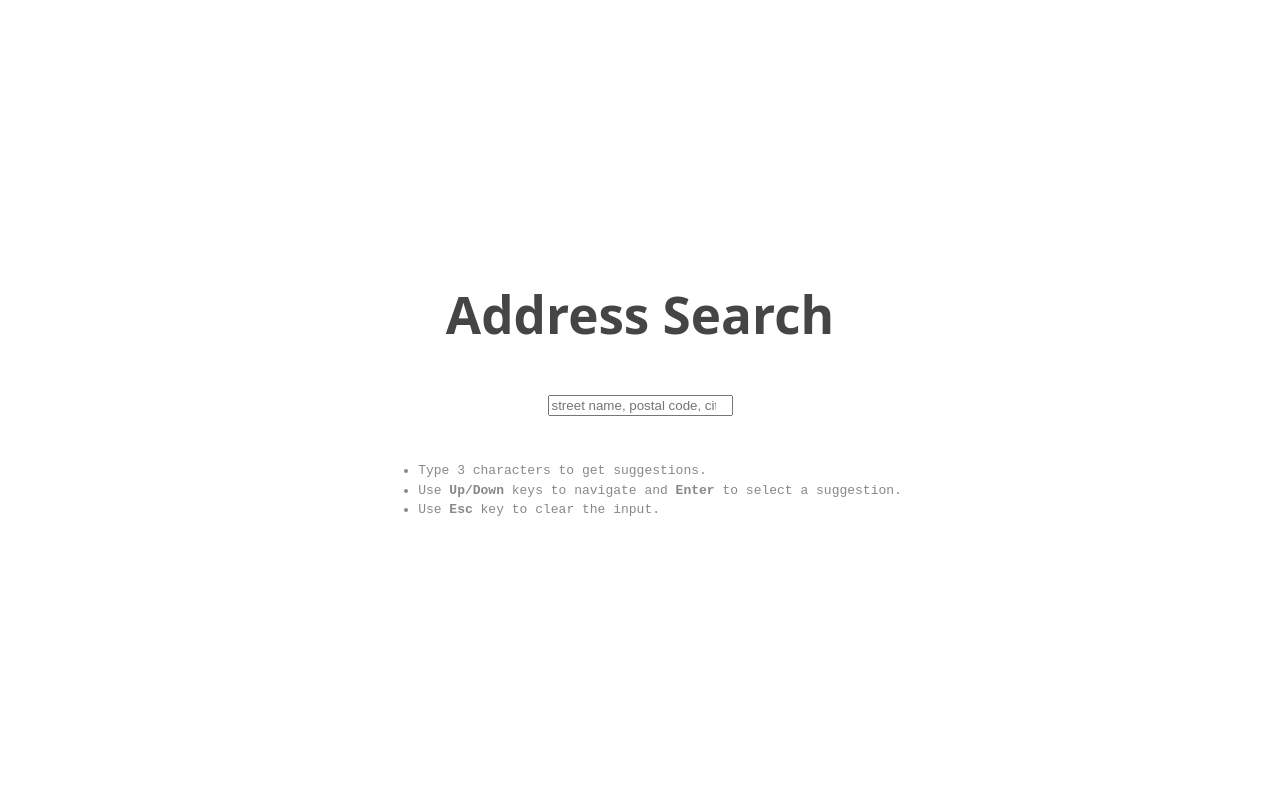
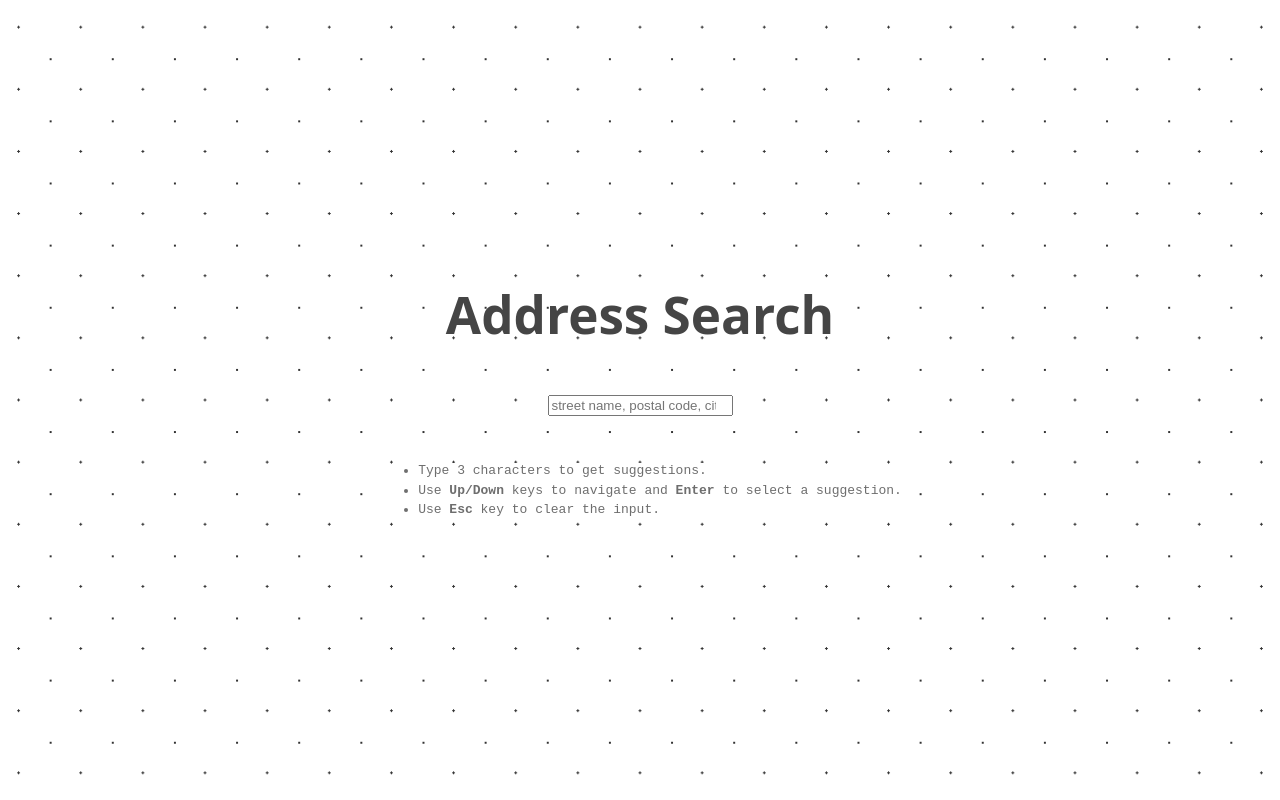
Before and after one commit to gogarufi/unleash, a React (Vite) app in the folder client/: page / in a window 1280 px wide. Built offline with nearby package versions, Linux system fonts and the light colour scheme.

Commit message:
Adjust fancy input animation. Add fancy background

```diff
--- a/client/src/App.css
+++ b/client/src/App.css
@@ -17,4 +17,9 @@
   color: var(--secondary-text-color);
   text-align: left;
   font-family: monospace;
+
+  span {
+    background-color: var(--bg-color);
+    margin-bottom: 0.4em;
+  }
 }
--- a/client/src/App.tsx
+++ b/client/src/App.tsx
@@ -8,13 +8,16 @@ function App() {
       <div className="card">
         <AddressSearch />
         <ul className="tip">
-          <li>Type 3 characters to get suggestions.</li>
           <li>
-            Use <b>Up/Down</b> keys to navigate and <b>Enter</b> to select a
-            suggestion.
+            <span>Type 3 characters to get suggestions.</span>
           </li>
           <li>
-            Use <b>Esc</b> key to clear the input.
+            <span>
+              Use <b>Up/Down</b> keys to navigate and <b>Enter</b> to select a suggestion.
+            </span>
+          </li>
+          <li>
+            <span>Use <b>Esc</b> key to clear the input.</span>
           </li>
         </ul>
       </div>
--- a/client/src/components/AddressSearch.module.css
+++ b/client/src/components/AddressSearch.module.css
@@ -13,10 +13,13 @@
   font-weight: 500;
   font-family: inherit;
   background-color: var(--secondary-bg-color);
-  box-shadow: 0 0 0 transparent;
+  box-shadow: 0 0 0 1px transparent;
   transition: border-color 0.25s;
   anchor-name: --search-anchor;
-  animation: color-switch 6s ease-in-out;
+
+  &:is(:hover) {
+    animation: color-switch 4s ease-in-out;
+  }
 
   &:is(:hover, :focus, :focus-visible) {
     border-color: var(--primary-color);
@@ -31,19 +34,23 @@
 @keyframes color-switch {
   0% {
       border-color: --secondary-bg-color;
-      box-shadow: 0 0 px var(--primary-color);
+      box-shadow: 0 0 0 1px transparent;
   }
   25% {
-      border-color: var(--accent-color);
-      box-shadow: 0 0 8px var(--accent-color);
+      border-color: var(--primary-color);
+      box-shadow: 0 0 2px 1px var(--primary-color);
   }
   50% {
-      border-color: var(--primary-color);
-      box-shadow: 0 0 8px var(--primary-color);
+      border-color: var(--accent-color);
+      box-shadow: 0 0 2px 1px var(--accent-color);
+  }
+  75% {
+      border-color: var(--secondary-accent-color);
+      box-shadow: 0 0 2px 1px var(--secondary-accent-color);
   }
   100% {
       border-color: --secondary-bg-color;
-      box-shadow: 0 0 px transparent;
+      box-shadow: 0 0 0 1px transparent;
   }
 }
 
--- a/client/src/index.css
+++ b/client/src/index.css
@@ -3,19 +3,29 @@
   --primary-color-overlay: #646cff47;
   --primary-color-light-overlay: #646cff1f;
 
-  --accent-color: #9d00ff;
+  --accent-color: #e364ff;
+  --secondary-accent-color: #ad64ff;
 
-  --bg-color: #242424;
+  --bg-color: #151515;
   --secondary-bg-color: #1a1a1a;
+
   --border-color: white;
+  --dot-bright-color: #ffffff;
   --box-shadow-color: black;
 
   --text-color: #ffffffde;
-  --secondary-text-color: #888;
+  --secondary-text-color: #c4c4c4;
 
   color-scheme: light dark;
   color: var(--text-color);
   background-color: var(--bg-color);
+
+  background-image:
+    radial-gradient(circle at 1px 1px, var(--dot-color) 1px, transparent 0),
+    radial-gradient(circle at 50% 50%, var(--dot-color) 1px, transparent 0);
+  background-size: 60px 60px;
+  background-position: center;
+  animation: pulse 8s ease-in-out;
 
   font-family: system-ui, Avenir, Helvetica, Arial, sans-serif;
   line-height: 1.5;
@@ -25,6 +35,18 @@
   text-rendering: optimizeLegibility;
   -webkit-font-smoothing: antialiased;
   -moz-osx-font-smoothing: grayscale;
+}
+
+@property --dot-color {
+  syntax: "<color>";
+  inherits: false;
+  initial-value: #ffffff5e;
+}
+
+@keyframes pulse {
+  0% { background-size: 60px 60px; }
+  50% { background-size: 63px 63px; --dot-color: var(--dot-bright-color); }
+  100% { background-size: 60px 60px; }
 }
 
 body {
@@ -43,9 +65,20 @@ h1 {
 @media (prefers-color-scheme: light) {
   :root {
     --text-color: #454545;
+
     --bg-color: #ffffff;
     --secondary-bg-color: #f9f9f9;
+
     --border-color: black;
+    --dot-bright-color: #000000;
     --box-shadow-color: lightgray;
+
+    --secondary-text-color: #6e6e6e;
+  }
+
+  @property --dot-color {
+    syntax: "<color>";
+    inherits: false;
+    initial-value: #0000004f;
   }
 }
```
